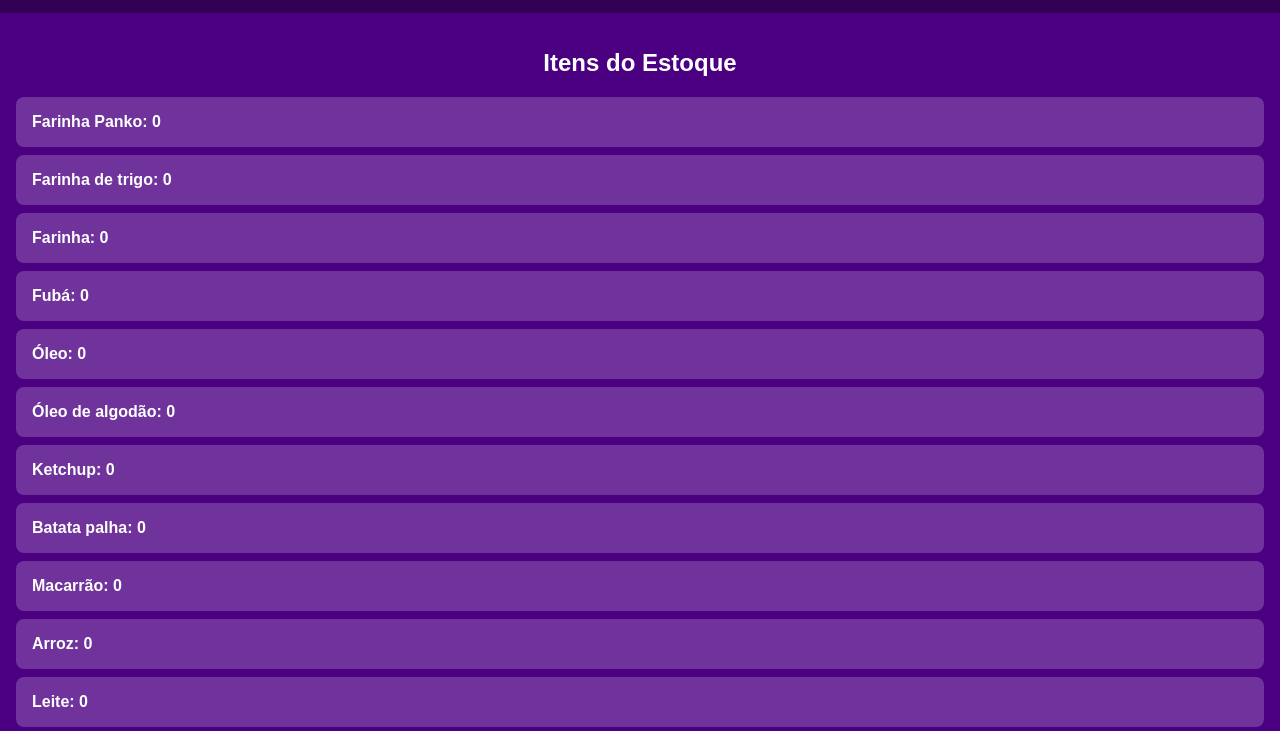
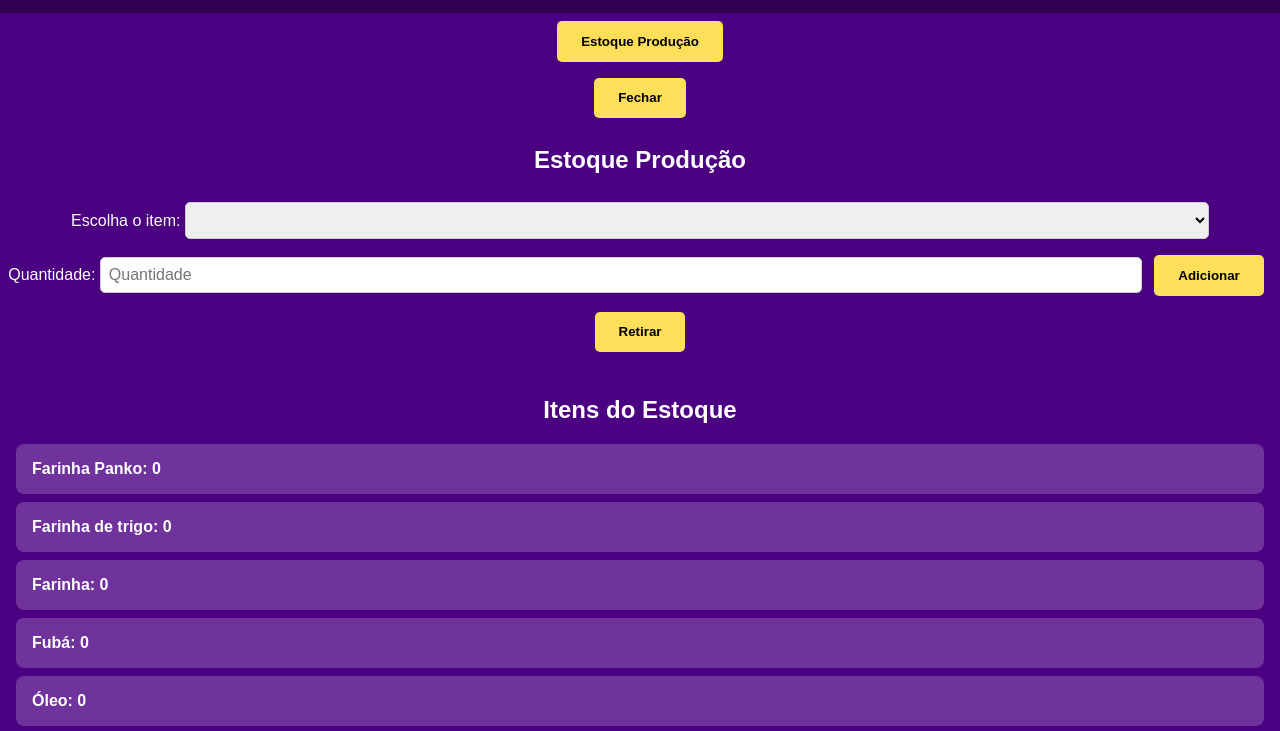
Before and after one commit to delifrio/EstoqueaFastFood, a plain HTML site: page index.html in a window 1280 px wide. Shown: the part 52-783 px from the top of the page. Drawn offline with Linux system fonts and the light colour scheme.

Commit message:
Update index.html

```diff
--- a/index.html
+++ b/index.html
@@ -11,6 +11,24 @@
     <header>
         <h1>Estoque da FastFood Delifrio</h1>
     </header>
+<!-- Adicionando o botão e a estrutura do pop-up -->
+<section id="popup-section">
+    <button id="abrir-popup">Estoque Produção </button>
+</section>
+
+<div id="popup" class="popup">
+    <button id="fechar-popup">Fechar</button>
+    <h2>Estoque Produção</h2>
+    <ul id="estoque-fastfood"></ul>
+ <div>
+        <label for="item-selecionado-fastfood">Escolha o item:</label>
+        <select id="item-selecionado-fastfood"></select>
+    </div>
+    <label for="quantidade-fastfood">Quantidade:</label>
+    <input type="number" id="quantidade-fastfood" placeholder="Quantidade">
+    <button id="adicionar-fastfood">Adicionar</button>
+    <button id="retirar-fastfood">Retirar</button>
+</div>
     <main>
         <section id="estoque">
             <h2>Itens do Estoque</h2>
```
